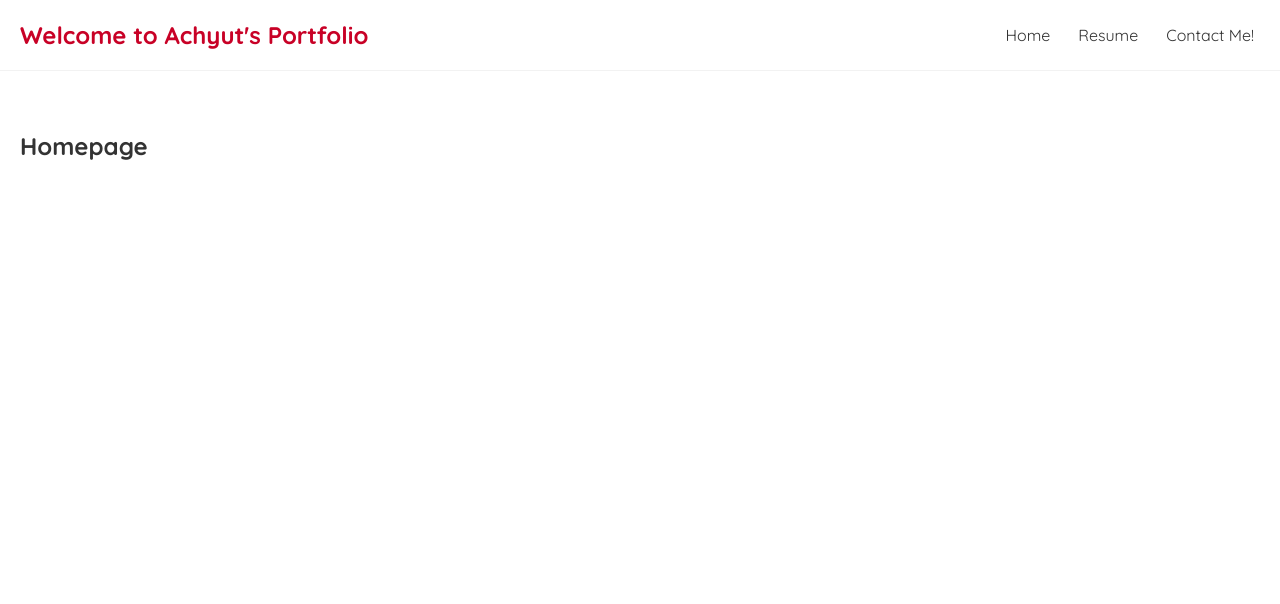
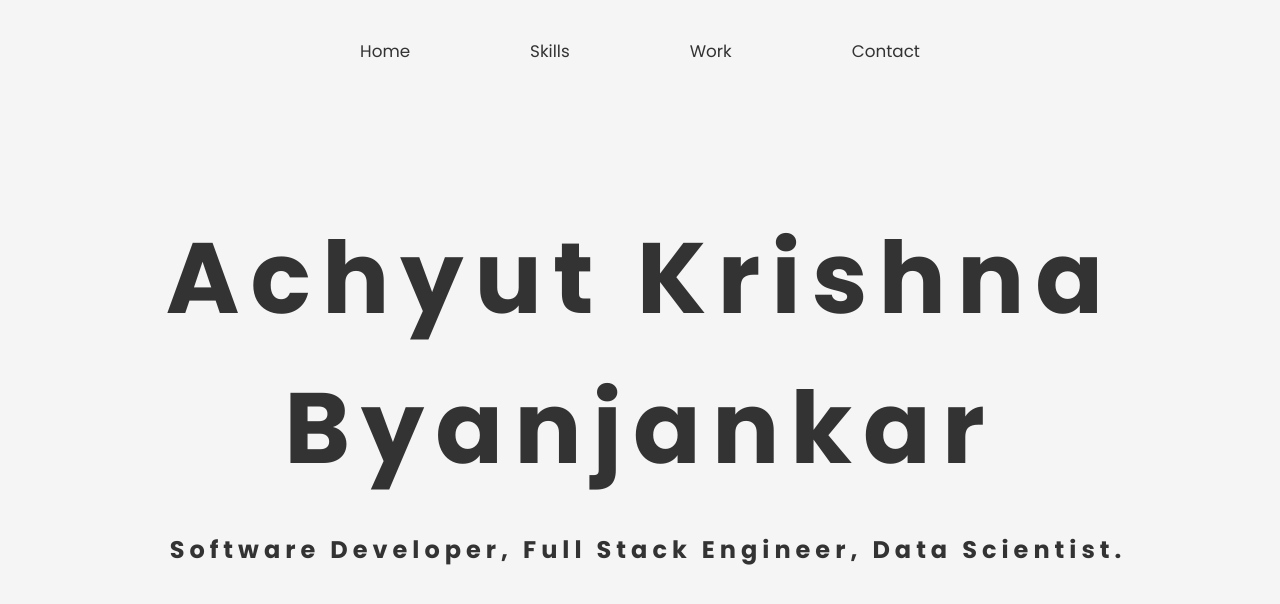
Before and after one commit to achyutbenz19/portfolio, a React (Create React App) app in the folder portfolio/: page / in a window 1280 px wide. Shown: the top 604 px of the page. Built offline with nearby package versions, Linux system fonts and the light colour scheme.

Commit message:
changes to color

```diff
--- a/portfolio/src/App.js
+++ b/portfolio/src/App.js
@@ -3,7 +3,7 @@ import Home from './Home';
 
 function App() {
   return (
-    <div className="App">
+    <div className="app">
       <Navbar />
       <div className="content">
         <Home />
--- a/portfolio/src/Home.js
+++ b/portfolio/src/Home.js
@@ -1,8 +1,9 @@
 const Home = () => {
     return (
-      <div className="home">
-        <h2>Homepage</h2>
-      </div>
+      <home className="home">
+        <h1>Achyut Krishna Byanjankar</h1>
+        <h2>Software Developer, Full Stack Engineer, Data Scientist.</h2>
+      </home>
     );
   }
 
--- a/portfolio/src/Navbar.js
+++ b/portfolio/src/Navbar.js
@@ -1,11 +1,11 @@
 const Navbar = () => {
   return (
     <nav className="navbar">
-      <h1>Welcome to Achyut's Portfolio</h1>
       <div className="links">
         <a href="/">Home</a>
-        <a href="/resume">Resume</a>
-        <a href="/contact">Contact Me!</a>
+        <a href="/skills">Skills</a>
+        <a href="/work">Work</a>
+        <a href="/contact">Contact</a>
       </div>
     </nav>
   );
--- a/portfolio/src/index.css
+++ b/portfolio/src/index.css
@@ -1,33 +1,46 @@
-@import url('https://fonts.googleapis.com/css2?family=Quicksand:wght@300;400;500;600;700&display=swap');
+@import url('https://fonts.googleapis.com/css2?family=Poppins:wght@300;400;500;600;700&display=swap');
 
 /* base styles */
 * {
+  background-color: #f5f5f5;
   margin: 0;
-  font-family: "Quicksand";
+  font-family: "Poppins";
   color: #333;
 }
 .navbar {
-  padding: 20px;
-  display: flex;
-  align-items: center;
+  font-size: 105%;
+  text-align: center;
+  padding: 18px;
   margin: 0 auto;
-  border-bottom: 1px solid #f2f2f2;
-}
-.navbar h1 {
-  color: #c80126;
-}
-.navbar .links {
-  margin-left: auto;
+  padding-top: 1cm;
 }
 .navbar a {
-  margin-left: 16px;
   text-decoration: none;
-  padding: 6px;
+  padding: 60px;
+  color: #333;
 }
 .navbar a:hover {
-  color: #c80126;
+  color: #0077b6;
+  font-weight: bold;
 }
 .content {
-  margin: 40px auto;
-  padding: 20px;
+  padding: 30px;
 }
+.home h2 {
+  text-align: center;
+  margin-left: 16px;
+  letter-spacing: 5px;
+  color: #333;
+  padding-top: 10px;
+}
+.home h1 {
+  letter-spacing: 11px;
+  text-align: center;
+  padding-bottom: 19px;
+  font-size: 100px;
+  color: #333;
+  padding-top: 7.5%;
+}
+.navbar h1{
+  font-size: larger;
+}
```
